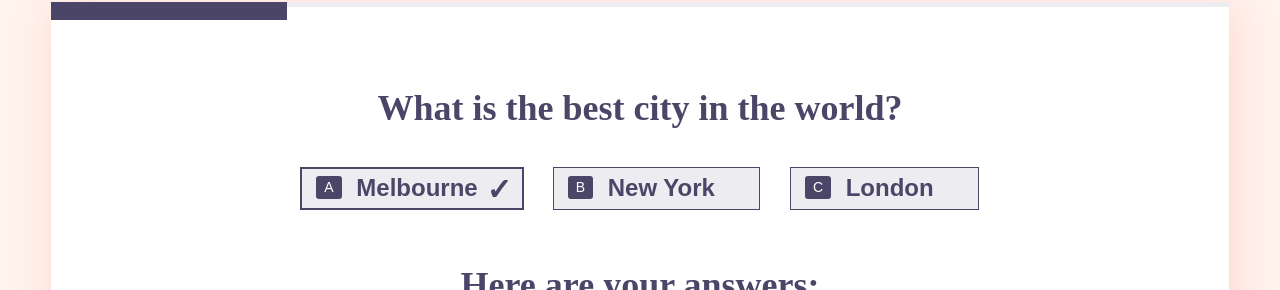
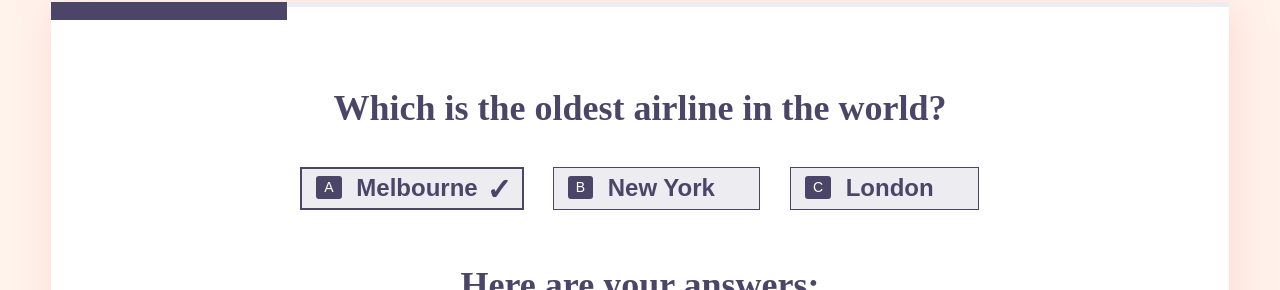
Before and after one commit to edwinchen85/abc_quiz_with_react, a React app: page / in a window 1280 px wide. Shown: the part 365-655 px from the top of the page. Built offline with nearby package versions, Linux system fonts and the light colour scheme.

Commit message:
Create and import <Question />

```diff
--- a/src/js/App.js
+++ b/src/js/App.js
@@ -1,15 +1,25 @@
 import React from 'react';
+import data from './data/Data';
+import Question from './Question';
 
 class App extends React.Component {
   constructor(props) {
     super(props);
+
+    this.state = {
+      allQuestions: data.allQuestions,
+      currentQuestion: data.allQuestions[0],
+      progress: 0,
+      allAnswers: []
+    };
   }
   render() {
+    const { currentQuestion } = this.state;
     return (
       <div>
         {/* Header - start */}
         <header>
-          <img src="https://ihatetomatoes.net/react-tutorials/abc-quiz/images/plane.svg" />
+          <img src="https://ihatetomatoes.net/react-tutorials/abc-quiz/images/plane.svg" alt="Plane" />
         </header>
         {/* Header - end */}
 
@@ -26,27 +36,7 @@
           </div>
           {/* Progress - end */}
 
-          {/* Question - start */}
-          <div className="question">
-            <h1>What is the best city in the world?</h1>
-
-            {/* Choices - start */}
-            <div className="choices">
-              {/* Buttons - start */}
-              <button className="btn btn-huge is-selected">
-                <span className="letter">A</span> Melbourne
-              </button>
-              <button className="btn btn-huge">
-                <span className="letter">B</span> New York
-              </button>
-              <button className="btn btn-huge">
-                <span className="letter">C</span> London
-              </button>
-              {/* Buttons - end */}
-            </div>
-            {/* Choices - end */}
-          </div>
-          {/* Question - end */}
+          <Question currentQuestion={currentQuestion} />
 
           {/* Results - start */}
           <div className="results">
@@ -74,10 +64,16 @@
         {/* Navigation - start */}
         <div className="navigation text-center is-active">
           <button className="arrow">
-            <img src="https://ihatetomatoes.net/react-tutorials/abc-quiz/fonts/navigation-left-arrow.svg" />
+            <img
+              src="https://ihatetomatoes.net/react-tutorials/abc-quiz/fonts/navigation-left-arrow.svg"
+              alt="left-arrow"
+            />
           </button>
           <button disabled className="arrow is-disabled">
-            <img src="https://ihatetomatoes.net/react-tutorials/abc-quiz/fonts/navigation-right-arrow.svg" />
+            <img
+              src="https://ihatetomatoes.net/react-tutorials/abc-quiz/fonts/navigation-right-arrow.svg"
+              alt="right-arrow"
+            />
           </button>
         </div>
         {/* Navigation - end */}
--- /dev/null
+++ b/src/js/Question.js
@@ -0,0 +1,29 @@
+import React from 'react';
+import PropTypes from 'prop-types';
+
+const Question = ({ currentQuestion }) => {
+  const { question } = currentQuestion;
+  return (
+    <div className="question">
+      <h1>{question}</h1>
+
+      <div className="choices">
+        <button className="btn btn-huge is-selected">
+          <span className="letter">A</span> Melbourne
+        </button>
+        <button className="btn btn-huge">
+          <span className="letter">B</span> New York
+        </button>
+        <button className="btn btn-huge">
+          <span className="letter">C</span> London
+        </button>
+      </div>
+    </div>
+  );
+};
+
+Question.propTypes = {
+  currentQuestion: PropTypes.object.isRequired
+};
+
+export default Question;
```
